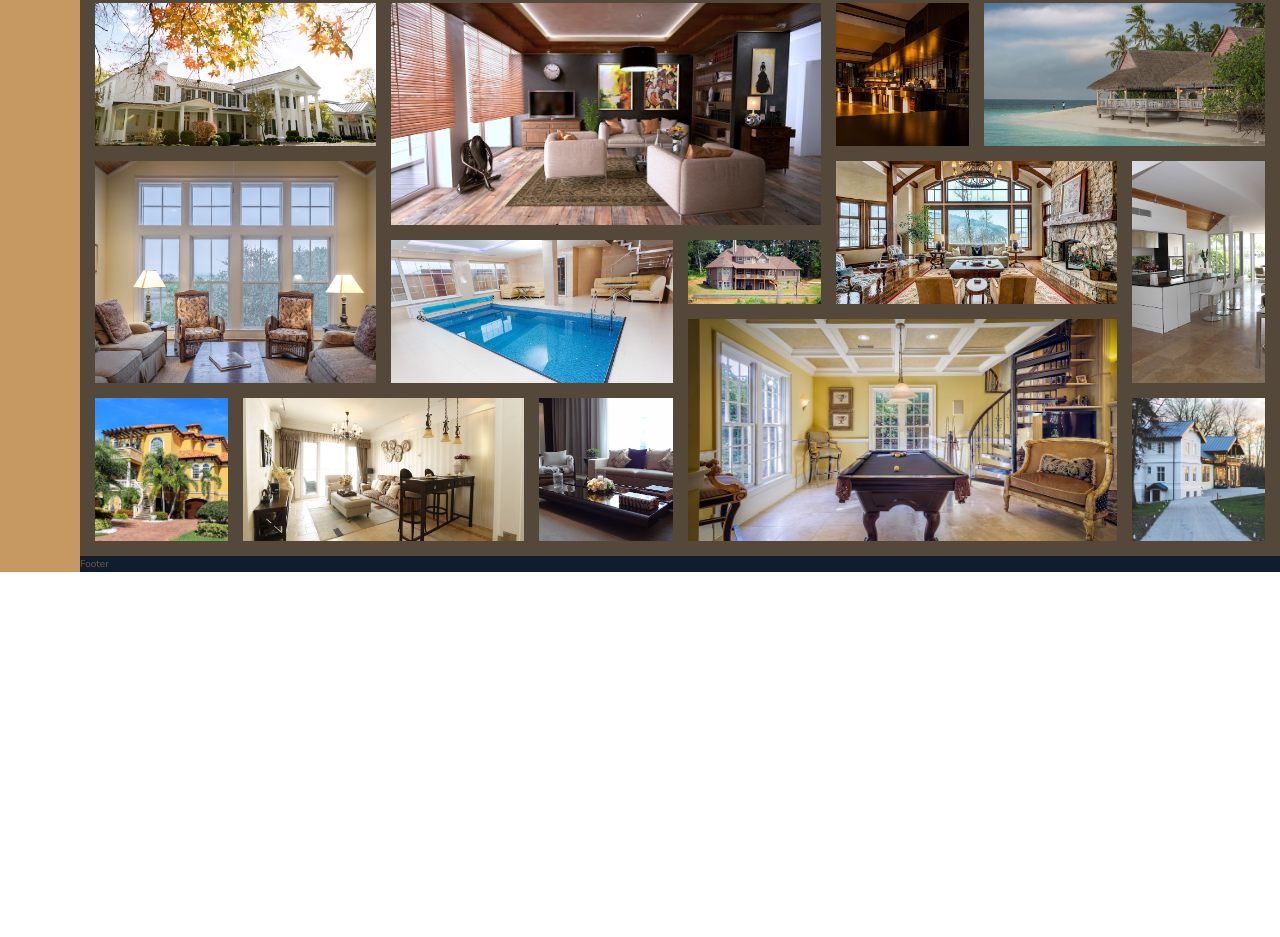
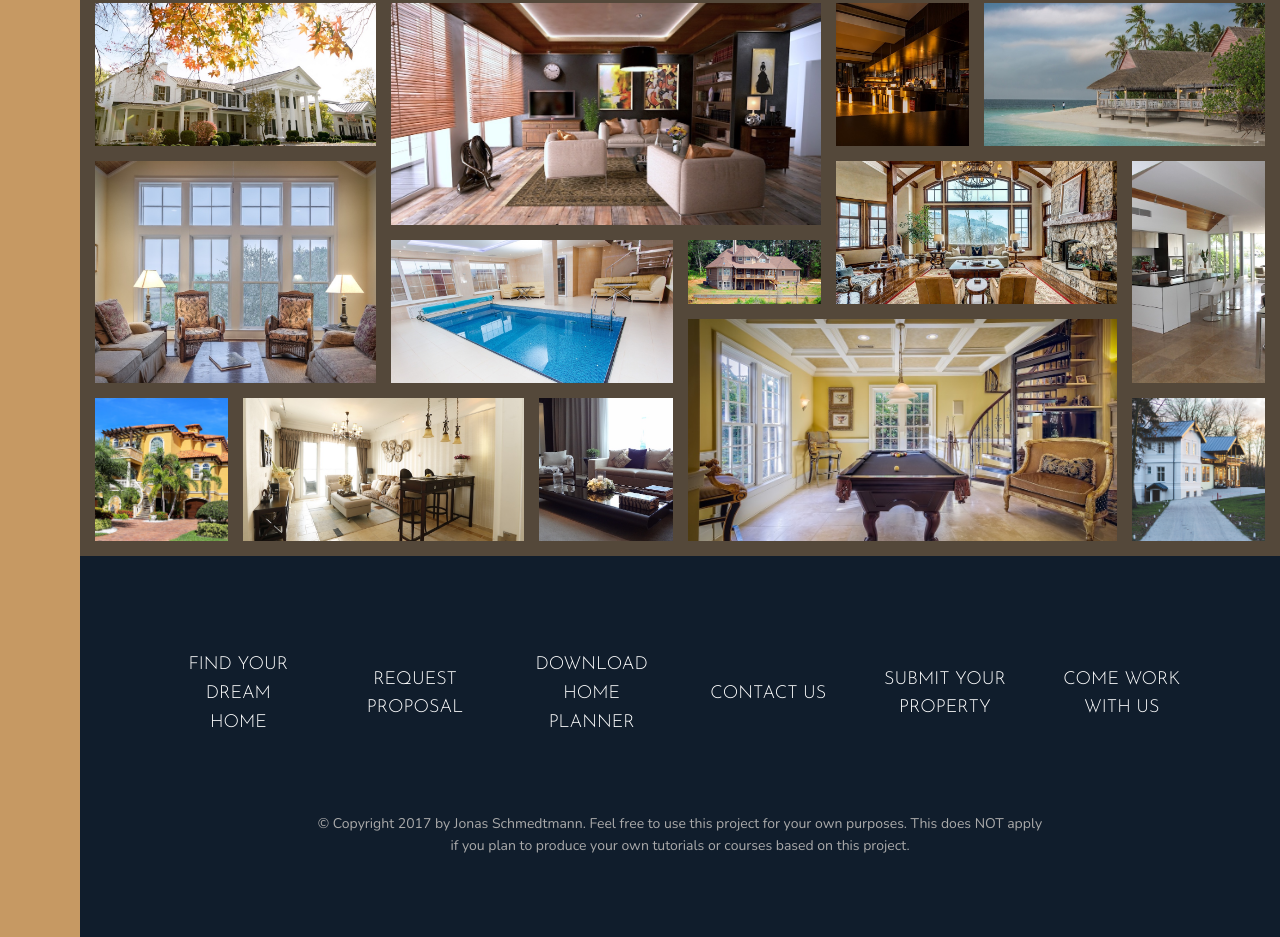
Before and after one commit to maxrangel/nexter-scss-course, a website: page index.html in a window 1280 px wide. Shown: the part 3084-4021 px from the top of the page. Before the commit the page ends 3656 px from the top, so only its background shows below. Drawn offline with nearby package versions, Linux system fonts and the light colour scheme.

Commit message:
finished footer

```diff
--- a/index.html
+++ b/index.html
@@ -378,7 +378,39 @@
         />
       </figure>
     </section>
-    <footer class="footer">Footer</footer>
+    <footer class="footer">
+      <ul class="nav">
+        <li class="nav__item">
+          <a href="#" class="nav__link">Find your dream home</a>
+        </li>
+
+        <li class="nav__item">
+          <a href="#" class="nav__link">Request proposal</a>
+        </li>
+
+        <li class="nav__item">
+          <a href="#" class="nav__link">Download home planner</a>
+        </li>
+
+        <li class="nav__item">
+          <a href="#" class="nav__link">Contact us</a>
+        </li>
+
+        <li class="nav__item">
+          <a href="#" class="nav__link">Submit your property</a>
+        </li>
+
+        <li class="nav__item">
+          <a href="#" class="nav__link">Come work with us</a>
+        </li>
+      </ul>
+
+      <p class="copyright">
+        &copy; Copyright 2017 by Jonas Schmedtmann. Feel free to use this
+        project for your own purposes. This does NOT apply if you plan to
+        produce your own tutorials or courses based on this project.
+      </p>
+    </footer>
   </body>
   <!-- END GRID CONTAINER -->
 </html>
--- a/sass/_footer.scss
+++ b/sass/_footer.scss
@@ -1,4 +1,41 @@
 .footer {
   background-color: $color-secondary;
   grid-column: full-start / full-end;
+  padding: 8rem;
 }
+
+.nav {
+  list-style: none;
+
+  display: grid;
+  grid-template-columns: repeat(auto-fit, minmax(15rem, 1fr));
+  gap: 2rem;
+  align-items: center;
+
+  &__link:link,
+  &__link:visited {
+    font-size: 1.8rem;
+    color: white;
+    text-decoration: none;
+    font-family: $font-display;
+    text-transform: uppercase;
+    text-align: center;
+    padding: 1.5rem;
+    display: block;
+    transition: all 0.2s;
+  }
+
+  &__link:active,
+  &__link:hover {
+    background-color: rgba(#fff, 0.05);
+    transform: translateY(-3px);
+  }
+}
+
+.copyright {
+  font-size: 1.4rem;
+  color: $color-grey-light-2;
+  margin: 6rem auto 0 auto;
+  text-align: center;
+  width: 70%;
+}
```
Also changed, not shown: css/style.css.
